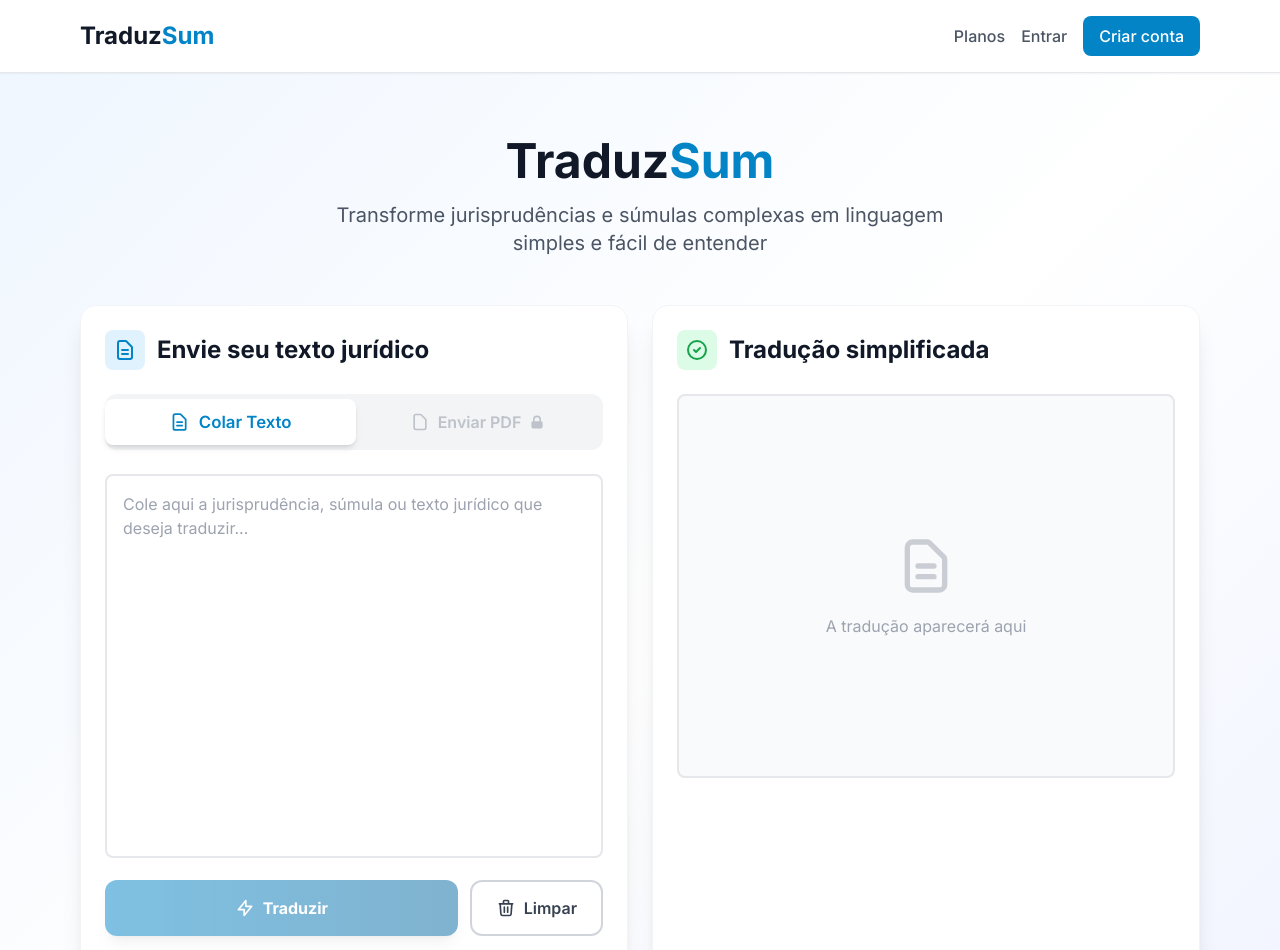
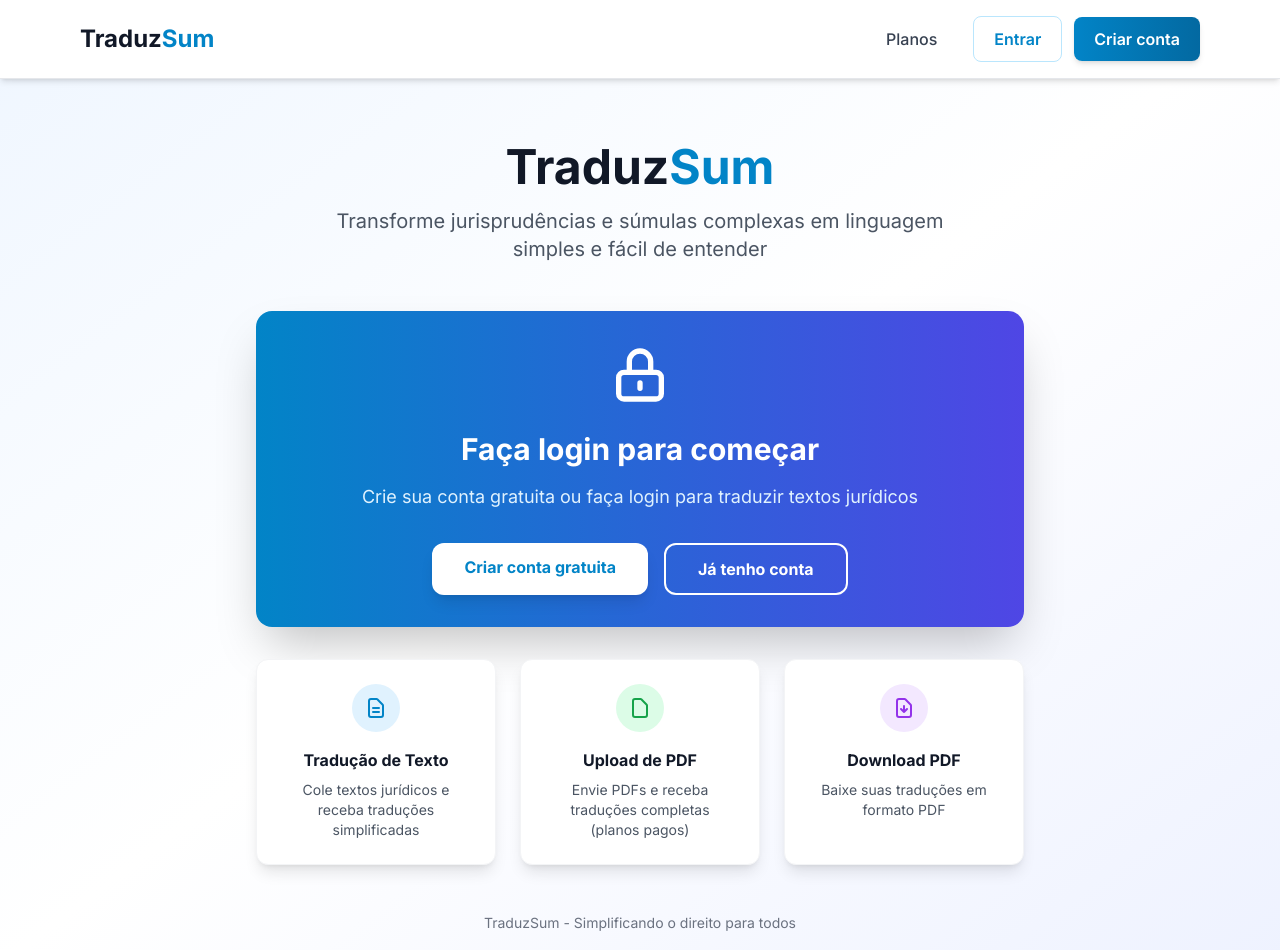
Before and after one commit to GhMalak/traduzsum, a Next.js app: page / in a window 1280 px wide. Shown: the top 950 px of the page. Built offline with nearby package versions, Linux system fonts and the light colour scheme; no server answers.

Commit message:
preparar para deploy

```diff
--- a/app/page.tsx
+++ b/app/page.tsx
@@ -155,42 +155,64 @@ export default function Home() {
   return (
     <div className="min-h-screen bg-gradient-to-br from-blue-50 via-white to-indigo-50">
       {/* Navigation */}
-      <nav className="bg-white shadow-sm border-b">
+      <nav className="bg-white shadow-md border-b sticky top-0 z-50">
         <div className="container mx-auto px-4 py-4 max-w-6xl flex justify-between items-center">
-          <Link href="/" className="text-2xl font-bold text-gray-900">
+          <Link href="/" className="text-2xl font-bold text-gray-900 hover:text-primary-600 transition-colors">
             Traduz<span className="text-primary-600">Sum</span>
           </Link>
-          <div className="flex gap-4 items-center">
-            <Link href="/planos" className="text-gray-600 hover:text-primary-600 font-medium">
+          <div className="flex gap-3 items-center">
+            <Link
+              href="/planos"
+              className="px-4 py-2 text-gray-700 hover:text-primary-600 font-medium rounded-lg hover:bg-gray-50 transition-all"
+            >
               Planos
             </Link>
             {user ? (
-              <>
-                <Link href="/dashboard" className="text-gray-600 hover:text-primary-600 font-medium">
-                  Dashboard
-                </Link>
+              <div className="flex items-center gap-3 ml-2 pl-3 border-l border-gray-200">
                 {isAdmin && (
-                  <Link href="/admin" className="text-red-600 hover:text-red-700 font-medium">
+                  <Link
+                    href="/admin"
+                    className="px-3 py-2 text-red-600 hover:text-red-700 font-medium rounded-lg hover:bg-red-50 transition-all"
+                  >
                     Admin
                   </Link>
                 )}
-                <span className="text-gray-600">Olá, {user.name.split(' ')[0]}</span>
+                <Link
+                  href="/dashboard"
+                  className="px-4 py-2 text-gray-700 hover:text-primary-600 font-medium rounded-lg hover:bg-gray-50 transition-all"
+                >
+                  Dashboard
+                </Link>
+                <div className="flex items-center gap-2 px-3 py-2 bg-primary-50 rounded-lg border border-primary-100">
+                  <div className="w-8 h-8 bg-primary-600 rounded-full flex items-center justify-center text-white font-bold text-sm">
+                    {user.name.charAt(0).toUpperCase()}
+                  </div>
+                  <span className="text-gray-700 font-medium hidden sm:inline">
+                    {user.name.split(' ')[0]}
+                  </span>
+                </div>
                 <button
                   onClick={logout}
-                  className="text-gray-600 hover:text-primary-600 font-medium"
+                  className="px-4 py-2 text-gray-600 hover:text-red-600 font-medium rounded-lg hover:bg-red-50 transition-all"
                 >
                   Sair
                 </button>
-              </>
+              </div>
             ) : (
-              <>
-                <Link href="/login" className="text-gray-600 hover:text-primary-600 font-medium">
+              <div className="flex items-center gap-3 ml-2">
+                <Link
+                  href="/login"
+                  className="px-5 py-2.5 text-primary-600 hover:text-primary-700 font-semibold rounded-lg hover:bg-primary-50 transition-all border border-primary-200"
+                >
                   Entrar
                 </Link>
-                <Link href="/register" className="bg-primary-600 text-white px-4 py-2 rounded-lg hover:bg-primary-700 transition-colors font-medium">
+                <Link
+                  href="/register"
+                  className="px-5 py-2.5 bg-gradient-to-r from-primary-600 to-primary-700 text-white font-semibold rounded-lg hover:from-primary-700 hover:to-primary-800 transition-all shadow-md hover:shadow-lg transform hover:scale-105"
+                >
                   Criar conta
                 </Link>
-              </>
+              </div>
             )}
           </div>
         </div>
@@ -208,10 +230,75 @@ export default function Home() {
         </header>
 
         {/* Main Content */}
+        {!user ? (
+          /* Welcome Message for Non-Logged Users */
+          <div className="max-w-3xl mx-auto mt-12 mb-8">
+            <div className="bg-gradient-to-r from-primary-600 to-indigo-600 rounded-2xl shadow-2xl p-8 text-center text-white">
+              <div className="mb-6">
+                <svg className="w-16 h-16 mx-auto mb-4" fill="none" stroke="currentColor" viewBox="0 0 24 24">
+                  <path strokeLinecap="round" strokeLinejoin="round" strokeWidth={2} d="M12 15v2m-6 4h12a2 2 0 002-2v-6a2 2 0 00-2-2H6a2 2 0 00-2 2v6a2 2 0 002 2zm10-10V7a4 4 0 00-8 0v4h8z" />
+                </svg>
+              </div>
+              <h2 className="text-3xl font-bold mb-4">
+                Faça login para começar
+              </h2>
+              <p className="text-lg text-primary-100 mb-8">
+                Crie sua conta gratuita ou faça login para traduzir textos jurídicos
+              </p>
+              <div className="flex gap-4 justify-center">
+                <Link
+                  href="/register"
+                  className="px-8 py-3 bg-white text-primary-600 font-bold rounded-xl hover:bg-gray-100 transition-all shadow-lg hover:shadow-xl transform hover:scale-105"
+                >
+                  Criar conta gratuita
+                </Link>
+                <Link
+                  href="/login"
+                  className="px-8 py-3 bg-transparent border-2 border-white text-white font-bold rounded-xl hover:bg-white hover:text-primary-600 transition-all"
+                >
+                  Já tenho conta
+                </Link>
+              </div>
+            </div>
+
+            {/* Features Preview */}
+            <div className="grid md:grid-cols-3 gap-6 mt-8">
+              <div className="bg-white rounded-xl p-6 shadow-lg border border-gray-100 text-center">
+                <div className="w-12 h-12 bg-primary-100 rounded-full flex items-center justify-center mx-auto mb-4">
+                  <svg className="w-6 h-6 text-primary-600" fill="none" stroke="currentColor" viewBox="0 0 24 24">
+                    <path strokeLinecap="round" strokeLinejoin="round" strokeWidth={2} d="M9 12h6m-6 4h6m2 5H7a2 2 0 01-2-2V5a2 2 0 012-2h5.586a1 1 0 01.707.293l5.414 5.414a1 1 0 01.293.707V19a2 2 0 01-2 2z" />
+                  </svg>
+                </div>
+                <h3 className="font-bold text-gray-900 mb-2">Tradução de Texto</h3>
+                <p className="text-sm text-gray-600">Cole textos jurídicos e receba traduções simplificadas</p>
+              </div>
+              <div className="bg-white rounded-xl p-6 shadow-lg border border-gray-100 text-center">
+                <div className="w-12 h-12 bg-green-100 rounded-full flex items-center justify-center mx-auto mb-4">
+                  <svg className="w-6 h-6 text-green-600" fill="none" stroke="currentColor" viewBox="0 0 24 24">
+                    <path strokeLinecap="round" strokeLinejoin="round" strokeWidth={2} d="M7 21h10a2 2 0 002-2V9.414a1 1 0 00-.293-.707l-5.414-5.414A1 1 0 0012.586 3H7a2 2 0 00-2 2v14a2 2 0 002 2z" />
+                  </svg>
+                </div>
+                <h3 className="font-bold text-gray-900 mb-2">Upload de PDF</h3>
+                <p className="text-sm text-gray-600">Envie PDFs e receba traduções completas (planos pagos)</p>
+              </div>
+              <div className="bg-white rounded-xl p-6 shadow-lg border border-gray-100 text-center">
+                <div className="w-12 h-12 bg-purple-100 rounded-full flex items-center justify-center mx-auto mb-4">
+                  <svg className="w-6 h-6 text-purple-600" fill="none" stroke="currentColor" viewBox="0 0 24 24">
+                    <path strokeLinecap="round" strokeLinejoin="round" strokeWidth={2} d="M12 10v6m0 0l-3-3m3 3l3-3m2 8H7a2 2 0 01-2-2V5a2 2 0 012-2h5.586a1 1 0 01.707.293l5.414 5.414a1 1 0 01.293.707V19a2 2 0 01-2 2z" />
+                  </svg>
+                </div>
+                <h3 className="font-bold text-gray-900 mb-2">Download PDF</h3>
+                <p className="text-sm text-gray-600">Baixe suas traduções em formato PDF</p>
+              </div>
+            </div>
+          </div>
+        ) : (
+          /* Logged User Content */
           <div className="grid md:grid-cols-2 gap-6">
             {/* Input Section */}
             <div className="bg-white rounded-2xl shadow-xl p-6 border border-gray-100">
-            <div className="flex items-center gap-3 mb-6">
+              <div className="flex items-center justify-between mb-6">
+                <div className="flex items-center gap-3">
                   <div className="p-2 bg-primary-100 rounded-lg">
                     <svg className="w-6 h-6 text-primary-600" fill="none" stroke="currentColor" viewBox="0 0 24 24">
                       <path strokeLinecap="round" strokeLinejoin="round" strokeWidth={2} d="M9 12h6m-6 4h6m2 5H7a2 2 0 01-2-2V5a2 2 0 012-2h5.586a1 1 0 01.707.293l5.414 5.414a1 1 0 01.293.707V19a2 2 0 01-2 2z" />
@@ -220,6 +307,12 @@ export default function Home() {
                   <h2 className="text-2xl font-bold text-gray-900">
                     Envie seu texto jurídico
                   </h2>
+                </div>
+                {user && (
+                  <div className="text-sm text-gray-500 bg-gray-50 px-3 py-1.5 rounded-lg">
+                    Plano: <span className="font-semibold text-primary-600">{userPlan}</span>
+                  </div>
+                )}
               </div>
 
             {/* Mode Selector */}
@@ -323,7 +416,7 @@ export default function Home() {
               )}
 
               {/* Text Input */}
-              <div>
+              <div className="relative">
                 <textarea
                   value={text}
                   onChange={(e) => setText(e.target.value)}
@@ -332,14 +425,30 @@ export default function Home() {
                       ? 'O texto extraído do PDF aparecerá aqui...'
                       : 'Cole aqui a jurisprudência, súmula ou texto jurídico que deseja traduzir...'
                   }
-                  className="w-full h-96 p-4 border-2 border-gray-200 rounded-lg focus:border-primary-500 focus:outline-none resize-none text-gray-700 placeholder-gray-400"
-                  disabled={loading || inputMode === 'pdf'}
+                  className="w-full h-96 p-4 border-2 border-gray-200 rounded-lg focus:border-primary-500 focus:outline-none resize-none text-gray-700 placeholder-gray-400 disabled:bg-gray-50 disabled:cursor-not-allowed"
+                  disabled={loading || inputMode === 'pdf' || !user}
                 />
+                {!user && (
+                  <div className="absolute inset-0 bg-white bg-opacity-90 rounded-lg flex items-center justify-center z-10">
+                    <div className="text-center p-6">
+                      <svg className="w-16 h-16 text-gray-400 mx-auto mb-4" fill="none" stroke="currentColor" viewBox="0 0 24 24">
+                        <path strokeLinecap="round" strokeLinejoin="round" strokeWidth={2} d="M12 15v2m-6 4h12a2 2 0 002-2v-6a2 2 0 00-2-2H6a2 2 0 00-2 2v6a2 2 0 002 2zm10-10V7a4 4 0 00-8 0v4h8z" />
+                      </svg>
+                      <p className="text-gray-600 font-medium mb-3">Faça login para usar esta funcionalidade</p>
+                      <Link
+                        href="/login"
+                        className="inline-block px-6 py-2 bg-primary-600 text-white font-semibold rounded-lg hover:bg-primary-700 transition-colors"
+                      >
+                        Fazer login
+                      </Link>
+                    </div>
+                  </div>
+                )}
               </div>
               <div className="flex gap-3">
                 <button
                   type="submit"
-                  disabled={loading || !text.trim()}
+                  disabled={loading || !text.trim() || !user}
                   className="flex-1 bg-gradient-to-r from-primary-600 to-primary-700 hover:from-primary-700 hover:to-primary-800 text-white font-bold py-3.5 px-6 rounded-xl transition-all duration-200 disabled:opacity-50 disabled:cursor-not-allowed shadow-lg hover:shadow-xl transform hover:scale-105 disabled:transform-none flex items-center justify-center gap-2"
                 >
                   {loading ? (
@@ -490,6 +599,7 @@ export default function Home() {
             )}
               </div>
             </div>
+        )}
 
         {/* Footer */}
         <footer className="mt-12 text-center text-gray-500 text-sm">
```
Also changed, not shown: lib/auth.ts (+61 -0 lines), lib/db.ts (+20 -1 lines), 1 other file (tests, documents, lock files or other folders). Lines whose indentation alone changed are shown as unchanged.
